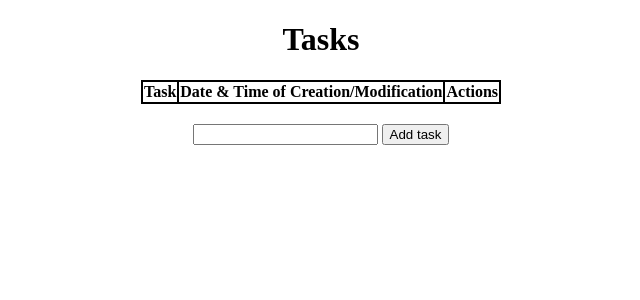
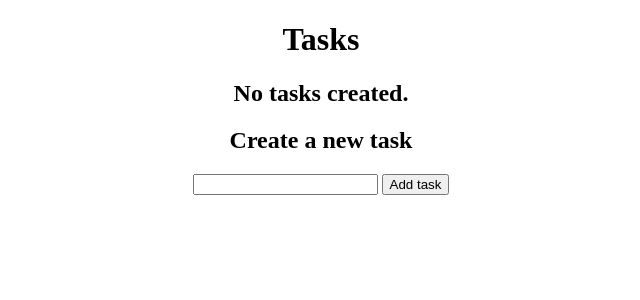
Before and after one commit to ShuaibKunji/To-Do-List, a Flask app: page / in a window 1280 px wide. Shown: the top 300 px of the page, without its empty margins (319-959 px from the left). Run offline with Flask 2, Linux system fonts and the light colour scheme; data that the repository does not hold is empty.

Commit message:
Final commit with basic features fully functional.
Renamed date variable to dateTime and rebuilt db to incorporate change and improved index view.

```diff
--- a/app.py
+++ b/app.py
@@ -9,7 +9,7 @@ db = SQLAlchemy(app)
 class Todo(db.Model):
     id = db.Column(db.Integer, primary_key=True)
     task = db.Column(db.String(200), nullable=False)
-    date = db.Column(db.DateTime, default=datetime.now)
+    dateTime = db.Column(db.DateTime, default=datetime.now)
 
     def __repr__(self):
         return '<Task %r>' % self.id
@@ -47,7 +47,7 @@ def update(id):
     if request.method == 'POST':
         if utask.task != request.form['task']:
             utask.task = request.form['task']
-            utask.date = datetime.now()
+            utask.dateTime = datetime.now()
 
             try:
                 db.session.commit()
--- a/templates/index.html
+++ b/templates/index.html
@@ -7,6 +7,9 @@
 
 {% block body %}
 <div class="content" align="center">
+    {% if tasks|length<1 %}
+    <h2>No tasks created.</h2>
+    {% else %}
     <table id="tbl">
         <tr>
             <th>Task</th>
@@ -16,7 +19,7 @@
         {% for task in tasks %}
             <tr>
                 <td>{{ task.task }}</td>
-                <td>{{ task.date }}</td>
+                <td>{{ task.dateTime }}</td>
                 <td>
                     <a href="/delete/{{task.id}}">Delete task</a>
                     <br>
@@ -25,6 +28,8 @@
             </tr>
         {% endfor %}
     </table>
+    {% endif %}
+    <h2>Create a new task</h2>
     <form style="margin-top: 20px;" action="/" method="post">
         <input type="text" name="task" id="task">
         <input type="submit" value="Add task">
```
Also changed, not shown: test.db.
